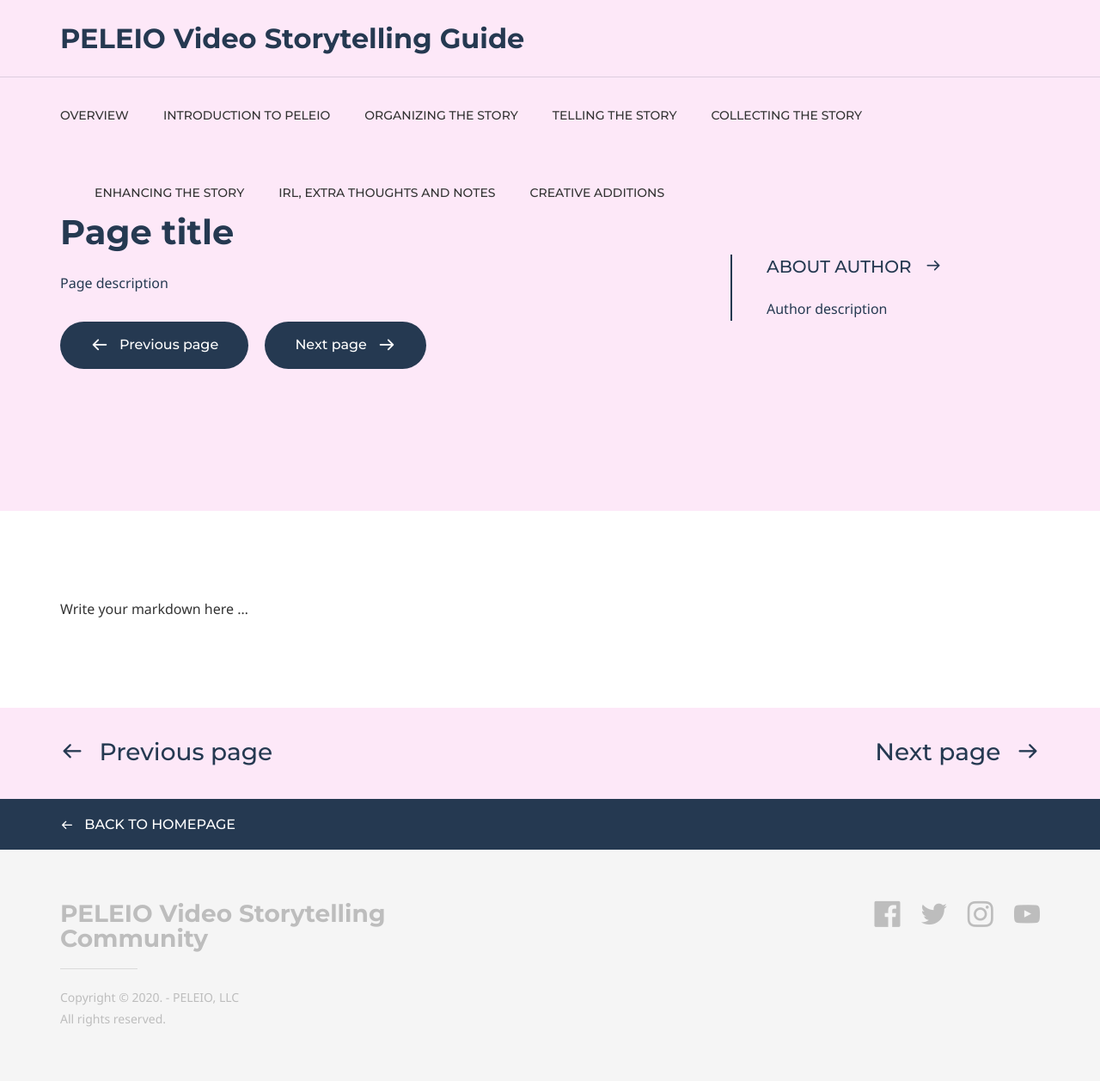
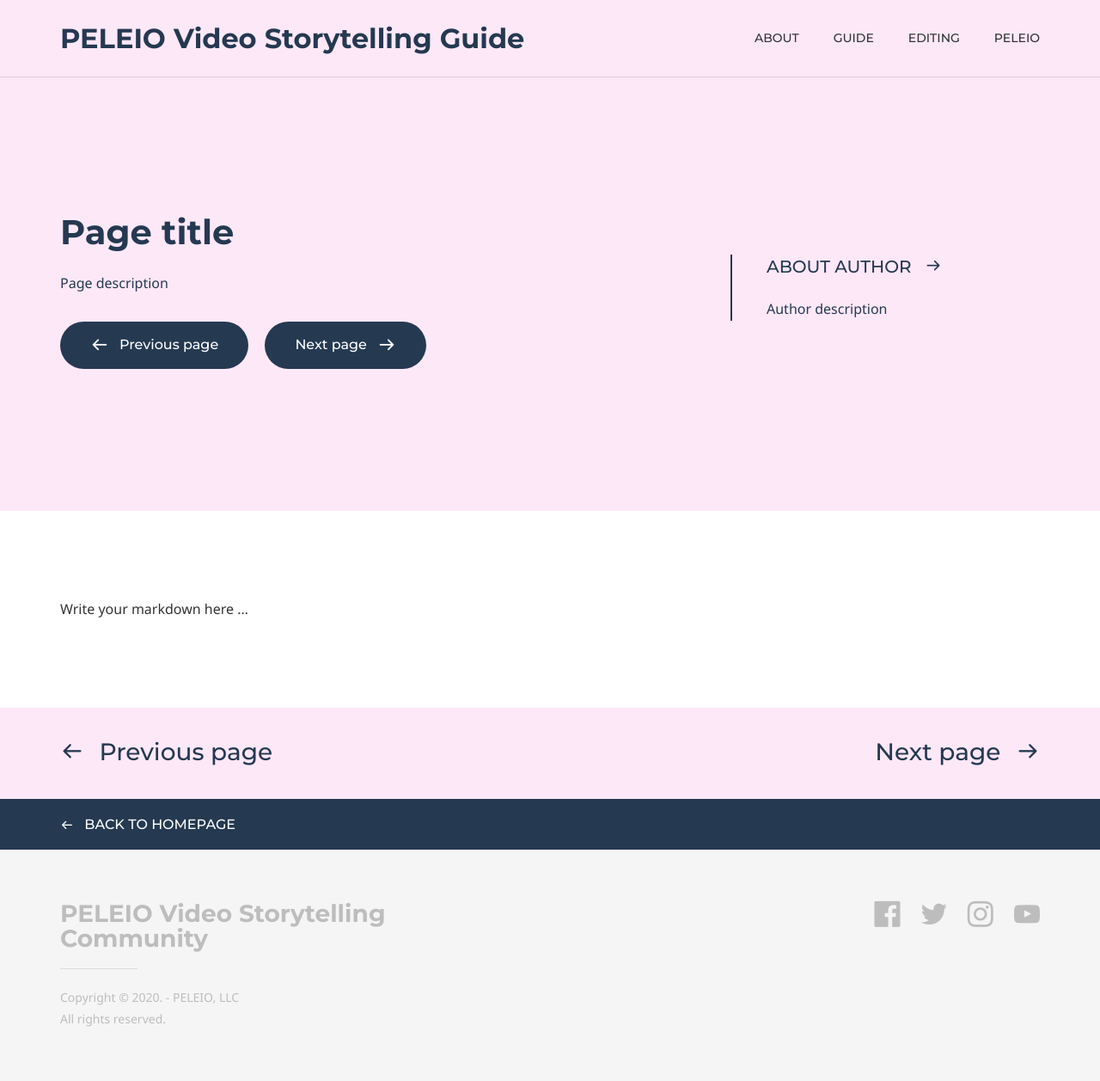
Before and after one commit to PELEIO/videostorytelling.guide, a Jekyll site: the page built from default.md, in a window 1280 px wide. Shown: the whole page at 86% size. Built offline with Jekyll 4.4.1, drawn with Linux system fonts in a browser that asks for light colours; some web fonts are replaced.

Commit message:
Update _config.yml

```diff
--- a/_config.yml
+++ b/_config.yml
@@ -6,22 +6,15 @@ doks:
             text: PELEIO Video Storytelling Guide
             image:
         nav:
-            - item_name: Overview
+            - item_name: About
+              item_url: 'README.md'
+            - item_name: Guide
               item_url: 'Overview.md'
-            - item_name: Introduction to PELEIO
-              item_url: 'IntroductionsstoPELEIO.md'
-            - item_name: Organizing the Story
-              item_url: 'OrganizingtheStory.md'
-            - item_name: Telling the Story
-              item_url: 'TellingtheStory.md'
-            - item_name: Collecting the Story
-              item_url: 'CollectingtheStory.md'
-            - item_name: Enhancing the Story
-              item_url: 'EnhancingtheStory.md'
-            - item_name: IRL, Extra Thoughts and  Notes
-              item_url: 'IRL.md'
-            - item_name: Creative Additions
-              item_url: 'CreativeAdditions.md'
+            - item_name: Editing
+              item_url: 'Editing.md'
+            - item_name: PELEIO
+              item_url: 'https://www.pele.io'
+
     footer:
         content:
             logo:
```
